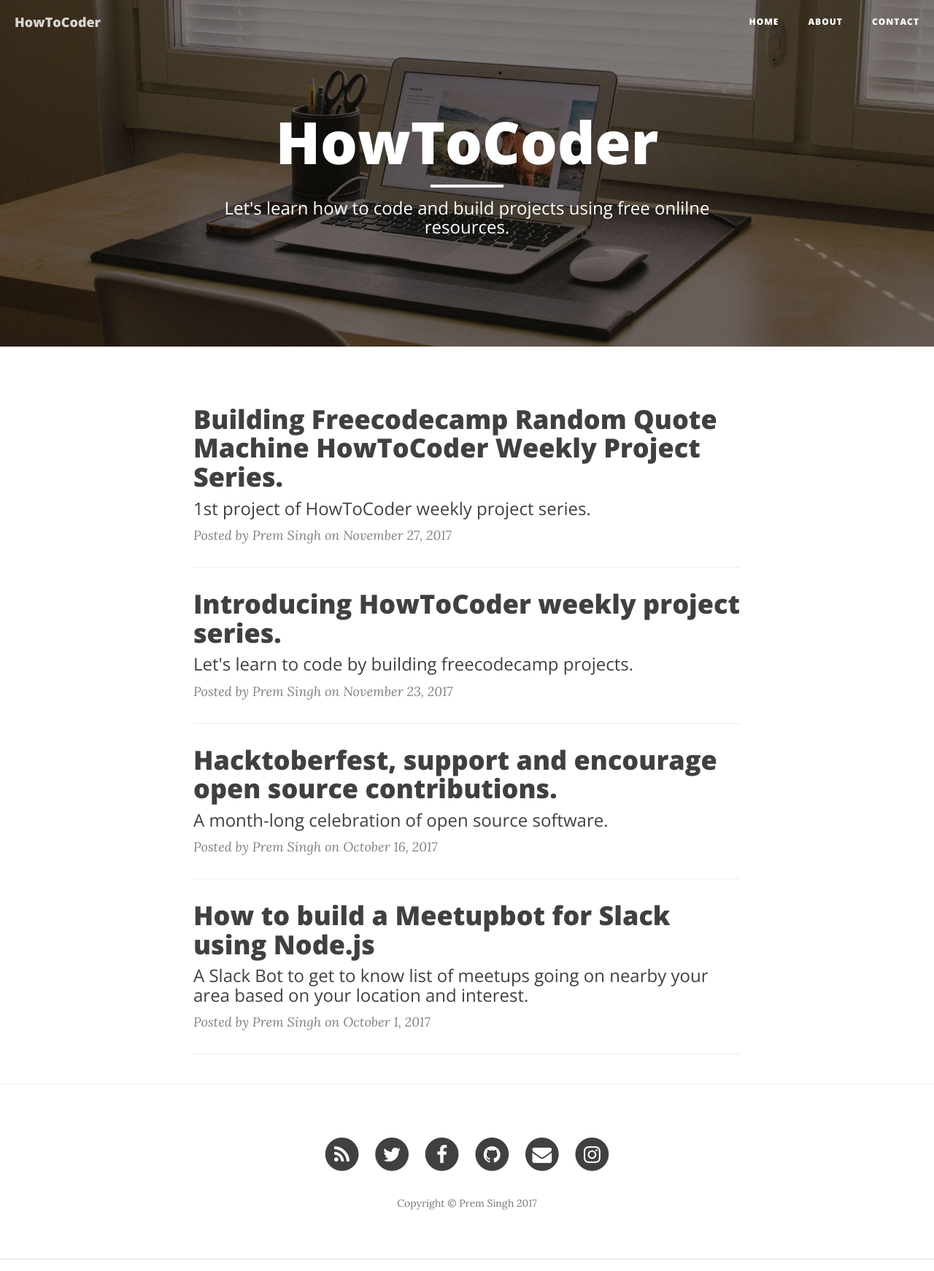
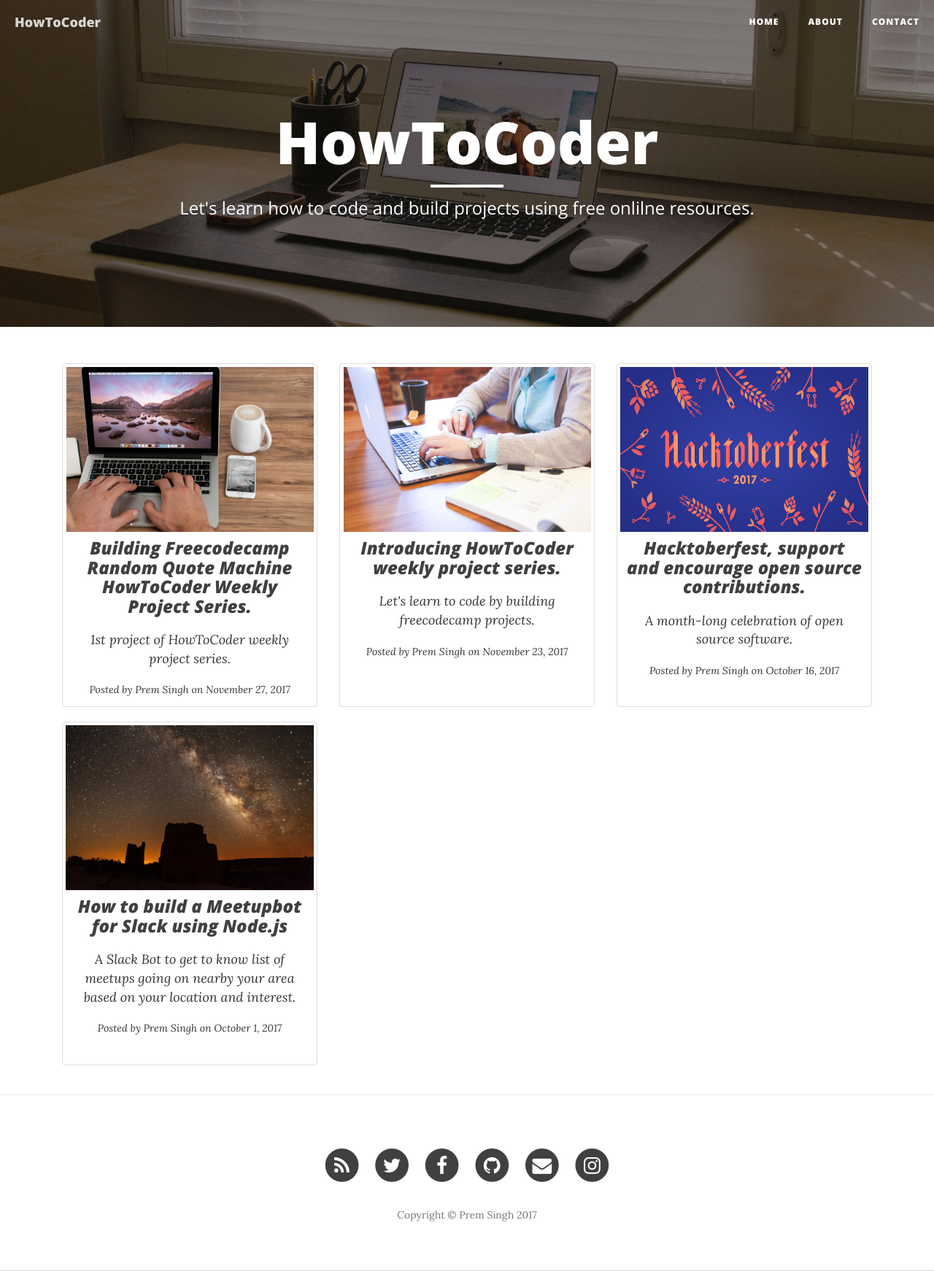
Before and after one commit to PREMPRAKASHSINGH/blog, a Jekyll site: the page built from index.html, in a window 1280 px wide. Shown: the whole page at 73% size. Built offline with Jekyll 4.4.1, drawn with Linux system fonts in a browser that asks for light colours; nearby versions of some CDN libraries; the list of posts is cut into pages by our own code.

Commit message:
made post in a row instead of list

```diff
--- a/_layouts/page.html
+++ b/_layouts/page.html
@@ -6,7 +6,7 @@
 <header class="intro-header" style="background-image: url('{{ site.baseurl }}/{% if page.header-img %}{{ page.header-img }}{% else %}{{ site.header-img }}{% endif %}')">
     <div class="container">
         <div class="row">
-            <div class="col-lg-8 col-lg-offset-2 col-md-10 col-md-offset-1">
+            <div class="col-lg-12 col-md-12">
                 <div class="site-heading">
                     <h1>{% if page.title %}{{ page.title }}{% else %}{{ site.title }}{% endif %}</h1>
                     <hr class="small">
@@ -20,7 +20,7 @@
 <!-- Main Content -->
 <div class="container">
 	<div class="row">
-		<div class="col-lg-8 col-lg-offset-2 col-md-10 col-md-offset-1">
+		<div class="col-lg-12 col-md-12">
 			{{ content }}
 		</div>
 	</div>
--- a/index.html
+++ b/index.html
@@ -4,20 +4,23 @@
 htmlTitle: "Let's learn to code together."
 ---
 
+
 {% for post in paginator.posts %}
-<div class="post-preview">
-  <a href="{{ post.url | prepend: site.baseurl }}">
-    <h2 class="post-title">{{ post.title }}</h2>
-      {% if post.subtitle %}
-    <h3 class="post-subtitle">
-      {{ post.subtitle }}
-    </h3>
-    {% endif %}
-  </a>
-  <p class="post-meta">Posted by {% if post.author %}{{ post.author }}{% else %}{{ site.title }}{% endif %} on {{ post.date | date: "%B %-d, %Y" }}</p>
+<div class="post-preview col-sm-6 col-md-4">
+  <div class="thumbnail">
+    <a href="{{ post.url | prepend: site.baseurl }}" title="{{post.title}}">
+      <img src="{{ post.header-img | prepend: site.baseurl }}" alt="{{ post.title }}" />
+    </a>
+    <div class="caption">
+      <h3 style="margin:0px;"><a href="{{ post.url | prepend: site.baseurl }}" title="{{post.title}}">{{ post.title }}</a></h3>
+      <br/>
+      <span style="font-size: 18px;">{{ post.subtitle }}</span><br/><br/>
+      <span style="">Posted by {% if post.author %}{{ post.author }}{% else %}{{ site.title }}{% endif %} on {{ post.date | date: "%B %-d, %Y" }}</span>
+    </div>
+  </div>
 </div>
-<hr>
 {% endfor %}
+
 
 <!-- Pager -->
 {% if paginator.total_pages > 1 %}
```
Also changed, not shown: css/clean-blog.css (+7 -0 lines), less/clean-blog.less (+14 -0 lines), css/clean-blog.min.css.
